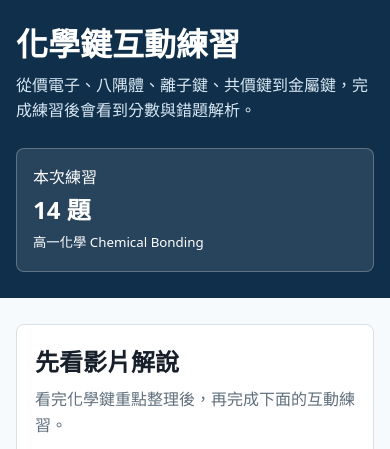
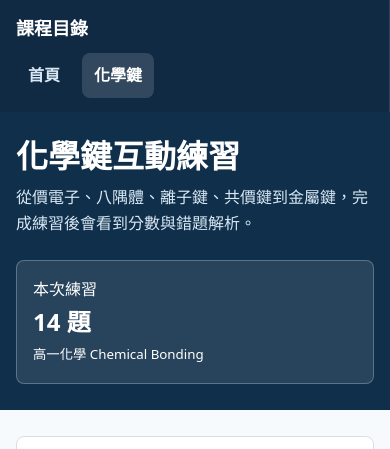
Before and after one commit to pinebang/pinebang.github.io, a website with bundled scripts: page chemical-bonding.html in a window 390 px wide. Shown: the top 449 px of the page. Built offline with nearby package versions, Linux system fonts and the light colour scheme.

Commit message:
Add course sidebar navigation

```diff
--- a/chemical-bonding.html
+++ b/chemical-bonding.html
@@ -28,6 +28,40 @@
         color: var(--ink);
         background: var(--bg);
         line-height: 1.6;
+        padding-left: 220px;
+      }
+
+      .course-sidebar {
+        position: fixed;
+        inset: 0 auto 0 0;
+        width: 220px;
+        padding: 24px 18px;
+        background: #102a43;
+        color: white;
+        border-right: 1px solid rgba(255, 255, 255, 0.12);
+        z-index: 10;
+      }
+
+      .course-sidebar h2 {
+        margin: 0 0 18px;
+        font-size: 20px;
+        letter-spacing: 0;
+      }
+
+      .course-sidebar a {
+        display: block;
+        margin-bottom: 10px;
+        padding: 10px 12px;
+        border-radius: 8px;
+        color: #d9e8f4;
+        text-decoration: none;
+        font-weight: 700;
+      }
+
+      .course-sidebar a:hover,
+      .course-sidebar a[aria-current="page"] {
+        background: rgba(255, 255, 255, 0.14);
+        color: white;
       }
 
       header {
@@ -380,6 +414,30 @@
       }
 
       @media (max-width: 760px) {
+        body {
+          padding-left: 0;
+        }
+
+        .course-sidebar {
+          position: static;
+          width: auto;
+          display: flex;
+          flex-wrap: wrap;
+          gap: 10px;
+          align-items: center;
+          padding: 14px 16px;
+        }
+
+        .course-sidebar h2 {
+          width: 100%;
+          margin-bottom: 0;
+          font-size: 18px;
+        }
+
+        .course-sidebar a {
+          margin-bottom: 0;
+        }
+
         .hero,
         .toolbar,
         .options,
@@ -405,6 +463,12 @@
     </style>
   </head>
   <body>
+    <nav class="course-sidebar" aria-label="課程目錄">
+      <h2>課程目錄</h2>
+      <a href="index.html">首頁</a>
+      <a href="chemical-bonding.html" aria-current="page">化學鍵</a>
+    </nav>
+
     <header>
       <div class="wrap hero">
         <div>
```
Also changed, not shown: chemical-bonding-app.test.mjs (+12 -0 lines), index.html (+64 -0 lines).
